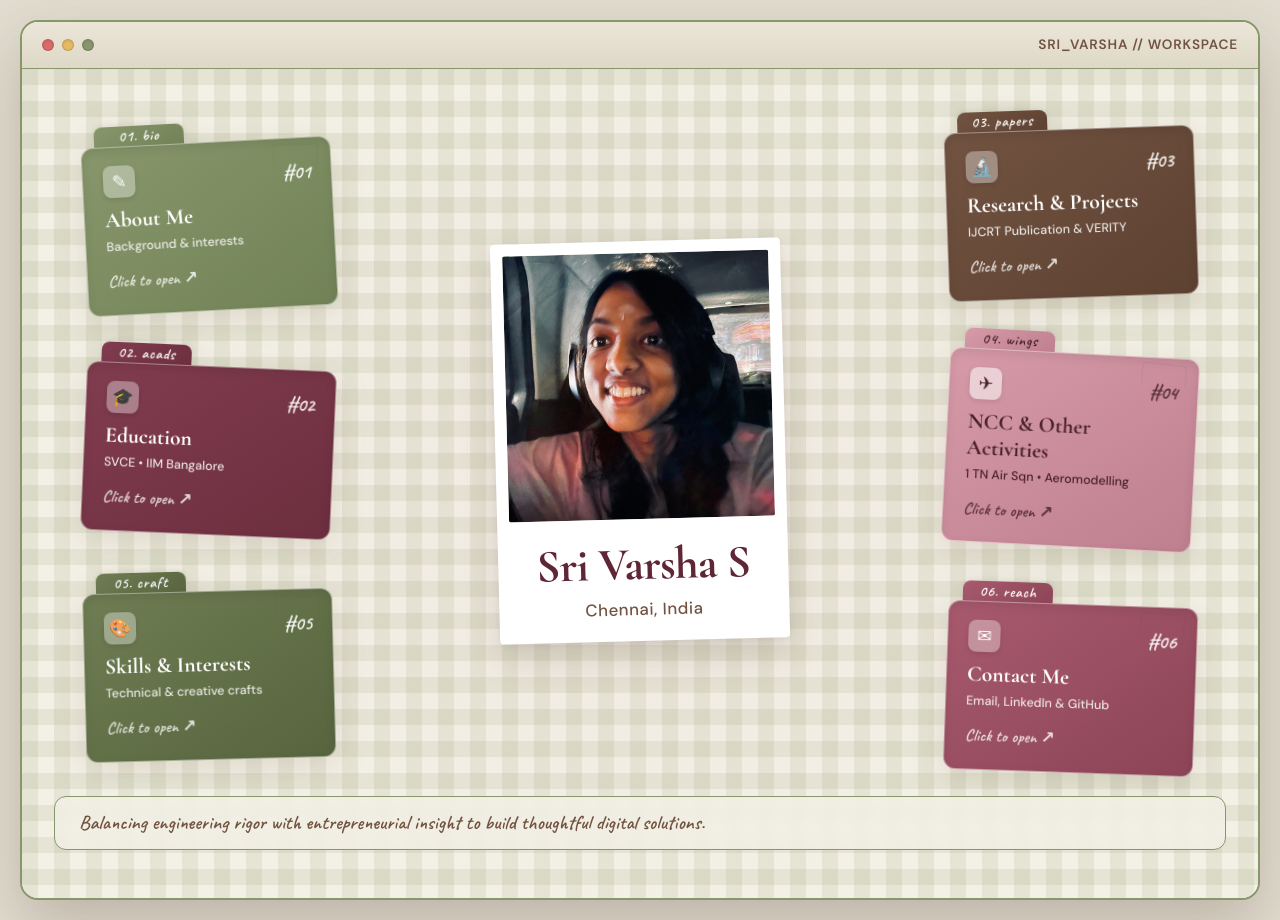
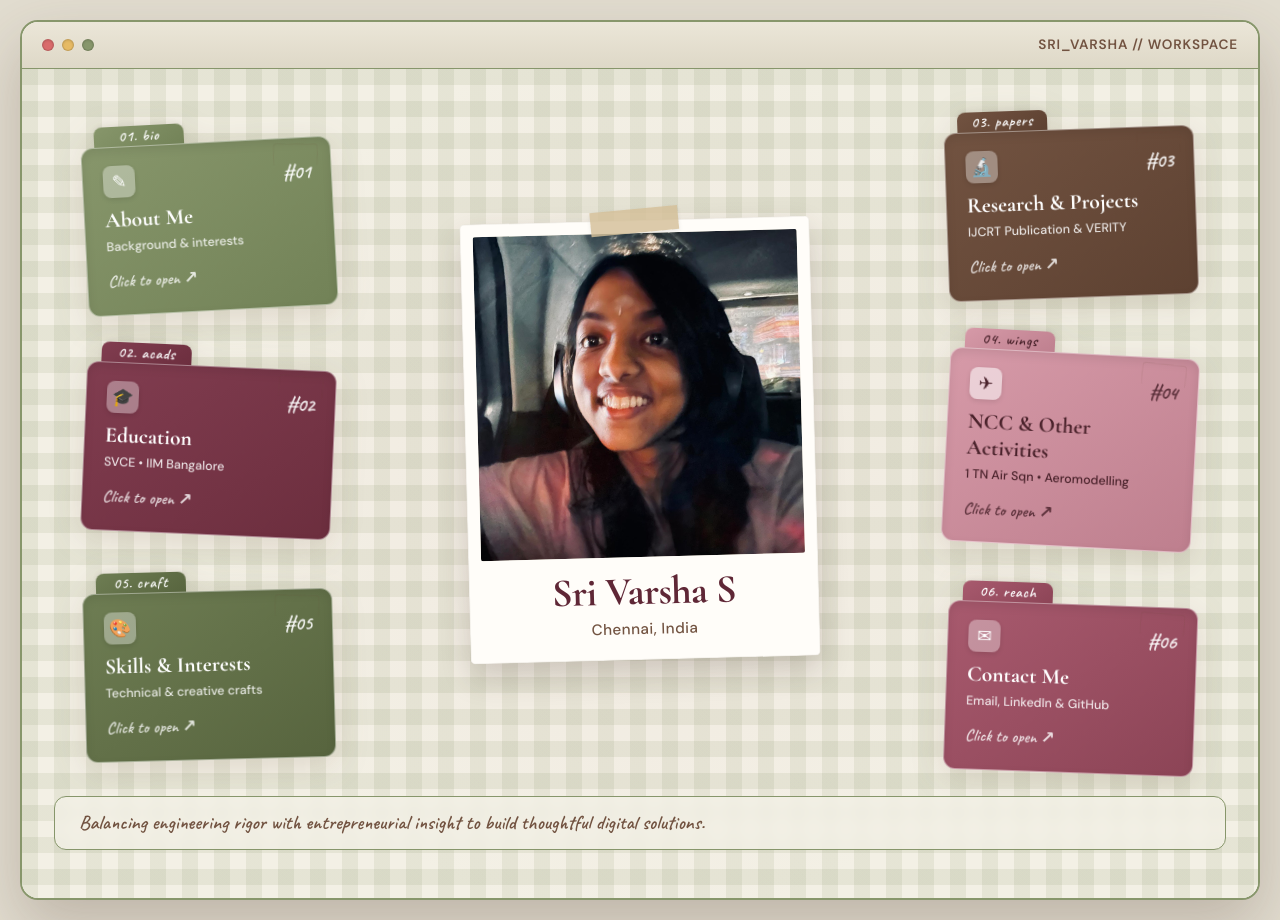
Before and after one commit to siasa-295/srivarsha-portfolio, a plain HTML site: page index.html in a window 1280 px wide. Drawn offline with nearby package versions, Linux system fonts and the light colour scheme.

Commit message:
Update style.css

```diff
--- a/style.css
+++ b/style.css
@@ -1621,3 +1621,86 @@ img {
     text-align: center;
   }
 }
+
+/* ===== UPDATED CENTRAL POLAROID ===== */
+
+.central-portrait-card {
+  position: relative;
+  width: 100%;
+  max-width: 350px;
+  box-sizing: border-box;
+  padding: 12px 12px 18px;
+  background: #fffdf9;
+  border: 1px solid rgba(90, 75, 60, 0.08);
+  border-radius: 5px;
+  box-shadow: 0 14px 30px rgba(65, 52, 39, 0.20);
+  transform: rotate(-1.5deg);
+  transition: transform 0.35s ease, box-shadow 0.35s ease;
+}
+
+/* Tape across the top of the photograph */
+.central-portrait-card::before {
+  content: "";
+  position: absolute;
+  width: 88px;
+  height: 24px;
+  top: -12px;
+  left: 50%;
+  transform: translateX(-50%) rotate(-4deg);
+  background: rgba(213, 192, 153, 0.82);
+  z-index: 10;
+  box-shadow: 0 2px 4px rgba(0,0,0,0.08);
+}
+
+.central-portrait-card:hover {
+  transform: rotate(0deg) translateY(-4px);
+}
+
+.portrait-photo-container {
+  width: 100%;
+  aspect-ratio: 1 / 1;
+  overflow: hidden;
+  border-radius: 2px;
+}
+
+.portrait-photo {
+  display: block;
+  width: 100%;
+  height: 100%;
+  object-fit: cover;
+  object-position: center 30%;
+}
+
+/* Caption stays INSIDE the white frame */
+.center-identity {
+  display: block;
+  position: static;
+  margin: 0 !important;
+  padding: 13px 3px 0;
+  text-align: center;
+}
+
+.center-name {
+  margin: 0;
+  font-family: var(--font-display);
+  font-size: 2.5rem;
+  line-height: 1.05;
+  color: var(--color-burgundy-dark);
+}
+
+.center-city {
+  margin: 5px 0 0;
+  font-family: var(--font-body);
+  font-size: 0.95rem;
+  color: var(--color-cocoa);
+}
+
+@media (max-width: 640px) {
+  .central-portrait-card {
+    max-width: 300px;
+  }
+
+  .center-name {
+    font-size: 2.1rem;
+  }
+}
```
